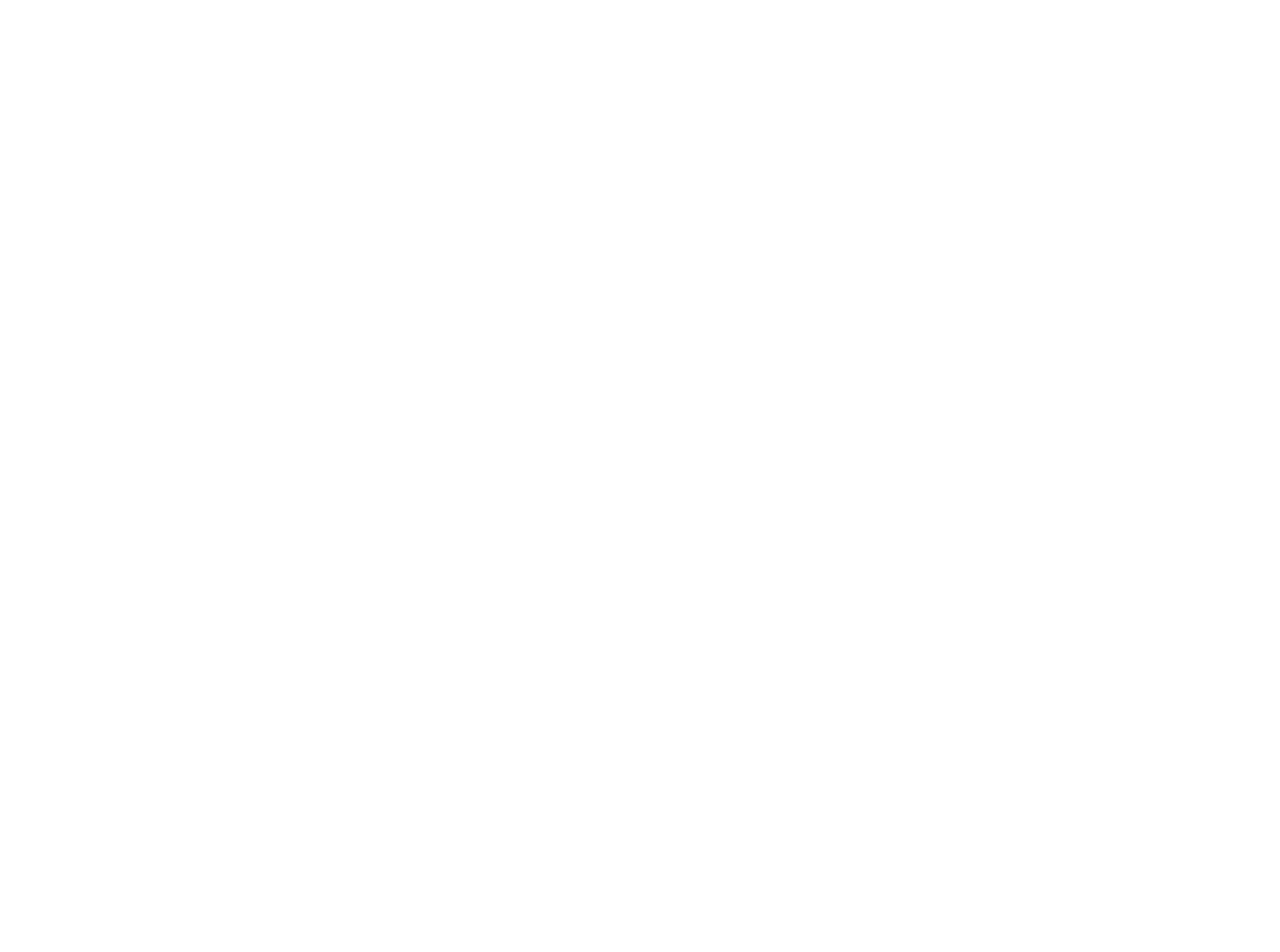
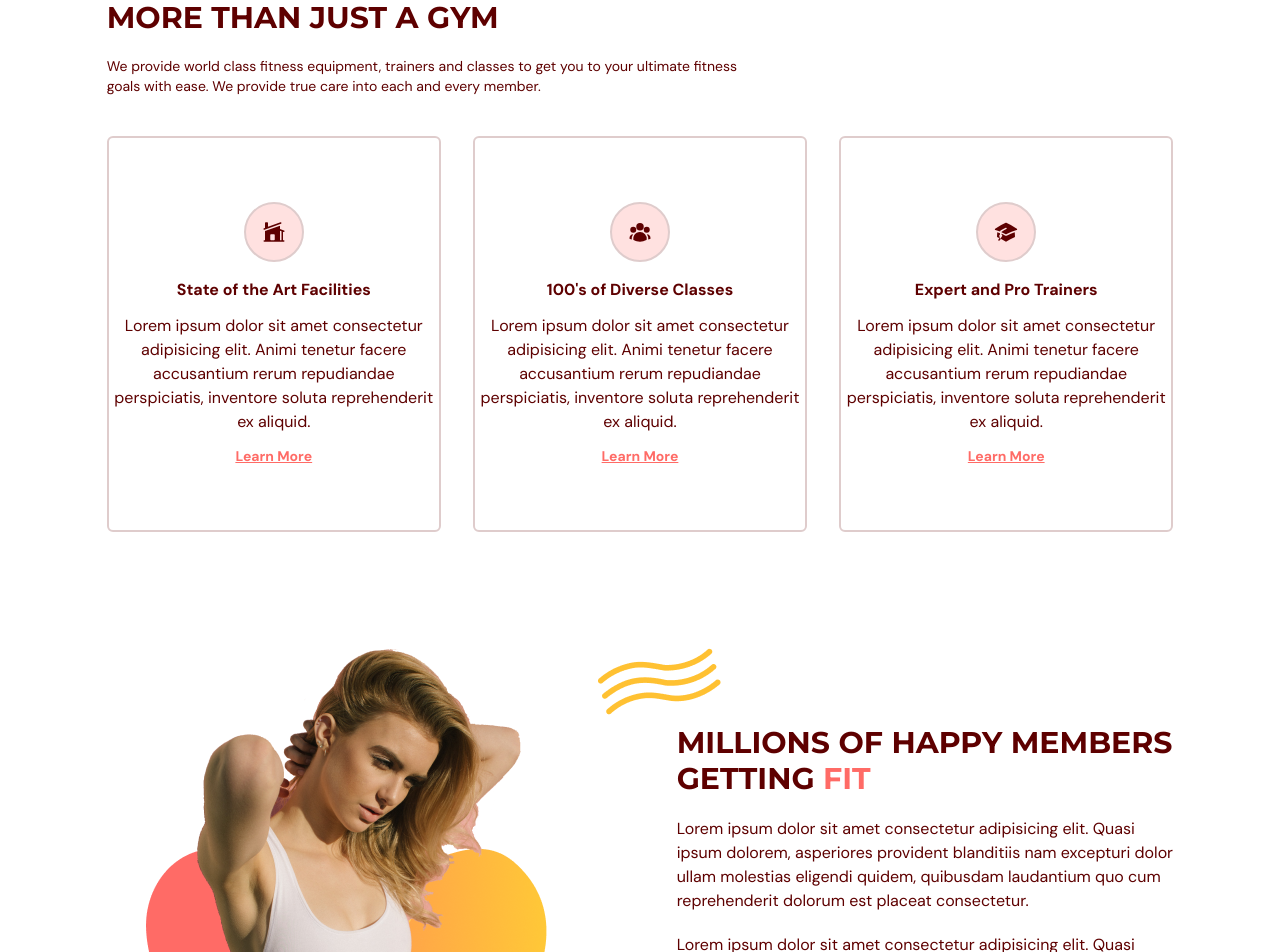
Before and after one commit to danesh-tolani/typescript-project, a React (Vite) app: page / in a window 1280 px wide. Shown: the part 900-1852 px from the top of the page. Before the commit the page ends 823 px from the top, so only its background shows below. Built offline with nearby package versions, Linux system fonts and the light colour scheme.

Commit message:
added benefits section

```diff
--- a/src/App.tsx
+++ b/src/App.tsx
@@ -1,5 +1,6 @@
 import Navbar from "@/scenes/navbar"
 import Home from "@/scenes/home"
+import Benefits from "@/scenes/benefits"
 import { useEffect, useState } from "react"
 import { SelectedPage } from "@/shared/types"
 
@@ -30,6 +31,7 @@
     <div className="app bg-gray-20">
       <Navbar selectedPage={selectedPage} setSelectedPage={setSelectedPage} isTopOfPage={isTopOfPage}/>
       <Home setSelectedPage={setSelectedPage}/>
+      <Benefits setSelectedPage={setSelectedPage}/>
     </div>
   )
 }
--- /dev/null
+++ b/src/scenes/benefits/Benefit.tsx
@@ -0,0 +1,41 @@
+import { SelectedPage } from "@/shared/types"
+import { motion } from "framer-motion"
+import AnchorLink from "react-anchor-link-smooth-scroll"
+
+const childVariants = {
+    hidden: {opacity: 0, scale: 0.9},
+    visible: {opacity: 1, scale: 1}
+}
+
+type Props = {
+    icon: JSX.Element,
+    title: string,
+    description: string,
+    setSelectedPage: (value: SelectedPage) => void
+}
+
+const Benefit = ({icon, title, description, setSelectedPage}: Props) => {
+  return (
+    <motion.div
+        className="mt-5 rounded-md border-2 border-gray-100 px- py-16 text-center"
+        variants={childVariants}
+        >
+        <div className="mb-4 flex justify-center">
+            <div className="rounded-full border-2 border-gray-100 bg-primary-100 p-4">
+                {icon}
+            </div>
+        </div>
+        <h4 className="font-bold">{title}</h4>
+        <p className="my-3">{description}</p>
+        <AnchorLink
+            className="text-sm font-bold text-primary-500 underline hover:text-secondary-500"
+            onClick={() => setSelectedPage(SelectedPage.Benefits)}
+            href={`#${SelectedPage.Benefits}`}
+        >
+            <p>Learn More</p>
+        </AnchorLink>
+    </motion.div>
+  )
+}
+
+export default Benefit
--- /dev/null
+++ b/src/scenes/benefits/index.tsx
@@ -0,0 +1,151 @@
+import HText from "@/shared/HText"
+import { BenefitType, SelectedPage } from "@/shared/types"
+import { HomeModernIcon, UserGroupIcon, AcademicCapIcon } from "@heroicons/react/24/solid"
+import { motion } from "framer-motion"
+import React from "react"
+import Benefit from "./Benefit"
+import ActionButton from "@/shared/ActionButton"
+import BenefitsPageGraphic from "@/assets/BenefitsPageGraphic.png"
+
+const benefits: Array<BenefitType> = [
+    {
+        icon: <HomeModernIcon className="h-6 w-6"/>,
+        title: "State of the Art Facilities",
+        description:" Lorem ipsum dolor sit amet consectetur adipisicing elit. Animi tenetur facere accusantium rerum repudiandae perspiciatis, inventore soluta reprehenderit ex aliquid."
+    },
+    {
+        icon: <UserGroupIcon className="h-6 w-6"/>,
+        title: "100's of Diverse Classes",
+        description:" Lorem ipsum dolor sit amet consectetur adipisicing elit. Animi tenetur facere accusantium rerum repudiandae perspiciatis, inventore soluta reprehenderit ex aliquid."
+    },
+    {
+        icon: <AcademicCapIcon className="h-6 w-6"/>,
+        title: "Expert and Pro Trainers",
+        description:" Lorem ipsum dolor sit amet consectetur adipisicing elit. Animi tenetur facere accusantium rerum repudiandae perspiciatis, inventore soluta reprehenderit ex aliquid."
+    },
+]
+
+const container = {
+    hidden: {},
+    visible: {
+        transition: {staggerChildren: 0.2}
+    }
+}
+
+type Props = {
+    setSelectedPage: (value: SelectedPage) => void
+}
+
+const Benefits = ({setSelectedPage}: Props) => {
+  return (
+    <section
+        id={SelectedPage.Benefits}
+        className="mx-auto min-h-full w-5/6 py-20"
+    >
+        <motion.div
+             onViewportEnter={() => setSelectedPage(SelectedPage.Benefits)}
+        >
+            {/* Header */}
+            <motion.div className="md:my-5 md:w-3/5"
+            initial="hidden"
+            whileInView="visible"
+            viewport={{once: true, amount: 0.5}}
+            transition={{duration: 0.5}}
+            variants={{
+                hidden: {opacity: 0, x:-50},
+                visible: {opacity: 1, x:0}
+            }}
+            >
+                <HText>MORE THAN JUST A GYM</HText>
+                <p className="my-5 text-sm">
+                    We provide world class fitness equipment, trainers and classes to
+                    get you to your ultimate fitness goals with ease. We provide true
+                    care into each and every member.
+                </p>
+            </motion.div>
+
+            {/* Benefits */}
+            <motion.div
+                className="md:flex items-center justify-between gap-8 mt-5"
+                initial="hidden"
+                whileInView="visible"
+                viewport={{once: true, amount: 0.5}}
+                variants = {container}
+            >
+                {benefits.map((benefit: BenefitType) => {
+                    return (
+                        <Benefit
+                            key={benefit.title}
+                            icon={benefit.icon}
+                            title={benefit.title}
+                            description = {benefit.description}
+                            setSelectedPage = {setSelectedPage}
+                        />
+                    )
+                })}
+            </motion.div>
+
+            {/* Graphics and description */}
+            <div className="mt-16 items-center justify-between gap-20 md:mt-28 md:flex">
+                {/* Graphic */}
+                <img className="mx-auto" src={BenefitsPageGraphic} alt="benefits-page-graphic" />
+
+                {/* Description */}
+                <div>
+                    {/* Title */}
+                    <div className="relative">
+                        <div className="before:absolute before:-top-20 before:-left-20 before:z-[1] before:content-abstractwaves">
+                            <motion.div
+                             initial="hidden"
+                             whileInView="visible"
+                             viewport={{once: true, amount: 0.5}}
+                             transition={{duration: 0.5}}
+                             variants={{
+                                 hidden: {opacity: 0, x:50},
+                                 visible: {opacity: 1, x:0}
+                             }}
+                            >
+                                <HText>
+                                    MILLIONS OF HAPPY MEMBERS GETTING {" "}
+                                    <span className="text-primary-500">FIT</span>
+                                </HText>
+                            </motion.div>
+                        </div>
+                    </div>
+
+                    {/* Description */}
+                    <motion.div
+                        initial="hidden"
+                        whileInView="visible"
+                        viewport={{once: true, amount: 0.5}}
+                        transition={{delay: 0.2, duration: 0.5}}
+                        variants={{
+                            hidden: {opacity: 0, x:50},
+                            visible: {opacity: 1, x:0}
+                        }}
+                    >
+                        <p className="my-5">
+                            Lorem ipsum dolor sit amet consectetur adipisicing elit. Quasi ipsum dolorem, asperiores provident blanditiis nam excepturi dolor ullam molestias eligendi quidem, quibusdam laudantium quo cum reprehenderit dolorum est placeat consectetur.
+                        </p>
+                        <p className="mb-5">
+                            Lorem ipsum dolor sit amet consectetur adipisicing elit. Quasi ipsum dolorem, asperiores provident blanditiis nam excepturi dolor ullam molestias eligendi quidem, quibusdam laudantium quo cum reprehenderit dolorum est placeat consectetur.
+                        </p>
+                    </motion.div>
+
+                    {/* Button */}
+                    <div className="relative mt-16">
+                        <div className="before:absolute before:-bottom-20 before:right-40 before:z-[-1] before:content-sparkles">
+                            <ActionButton setSelectedPage={setSelectedPage}>
+                                Join Now
+                            </ActionButton>
+                        </div>
+                    </div>
+
+                </div>
+            </div>
+        </motion.div>
+    </section>
+  )
+}
+
+export default Benefits
--- /dev/null
+++ b/src/shared/HText.tsx
@@ -0,0 +1,13 @@
+type Props = {
+    children: React.ReactNode
+}
+
+const HText = ({children}: Props) => {
+  return (
+    <h1 className="basis-3/5 font-montserrat text-3xl font-bold">
+        {children}
+    </h1>
+  )
+}
+
+export default HText
--- a/src/shared/types.ts
+++ b/src/shared/types.ts
@@ -4,3 +4,9 @@
     OurClasses = "ourclasses",
     ContactUs = "contactus"
   }
+
+export interface BenefitType {
+  icon: JSX.Element,
+  title: string,
+  description: string
+}
```
